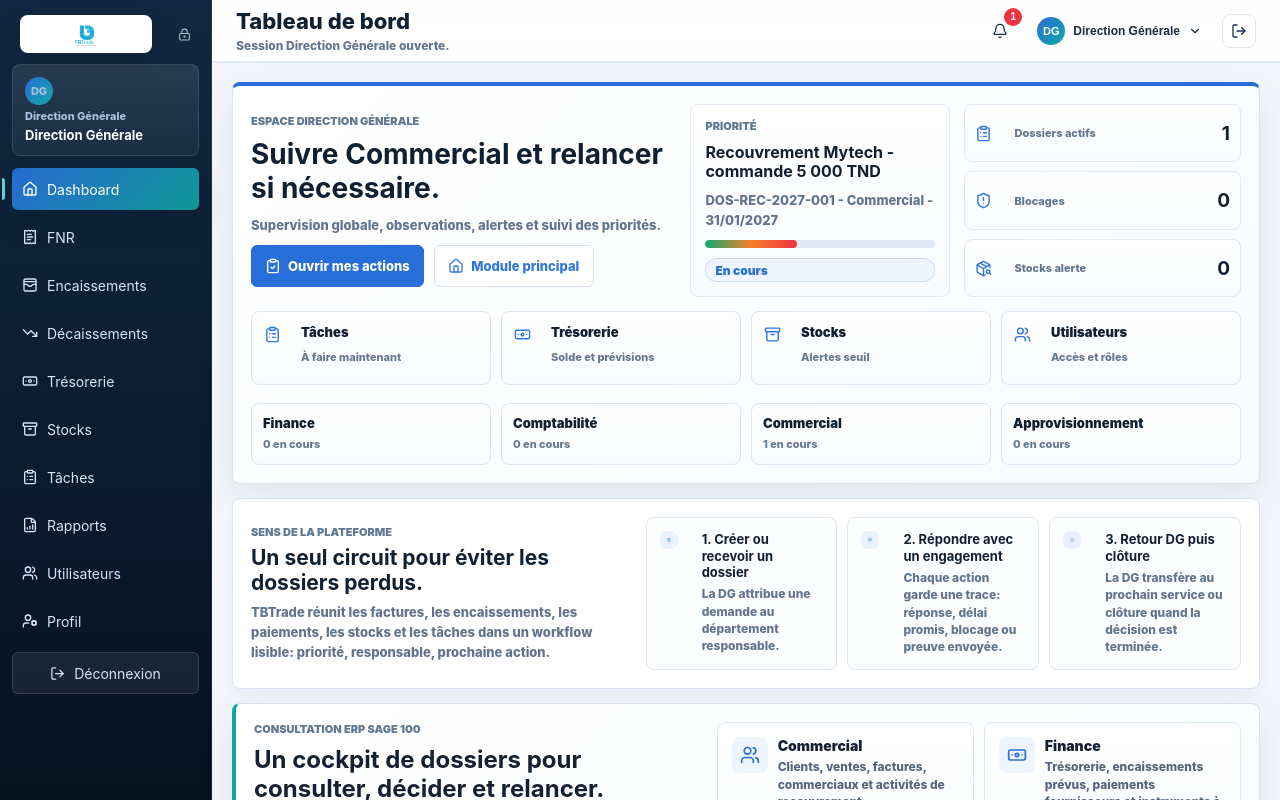
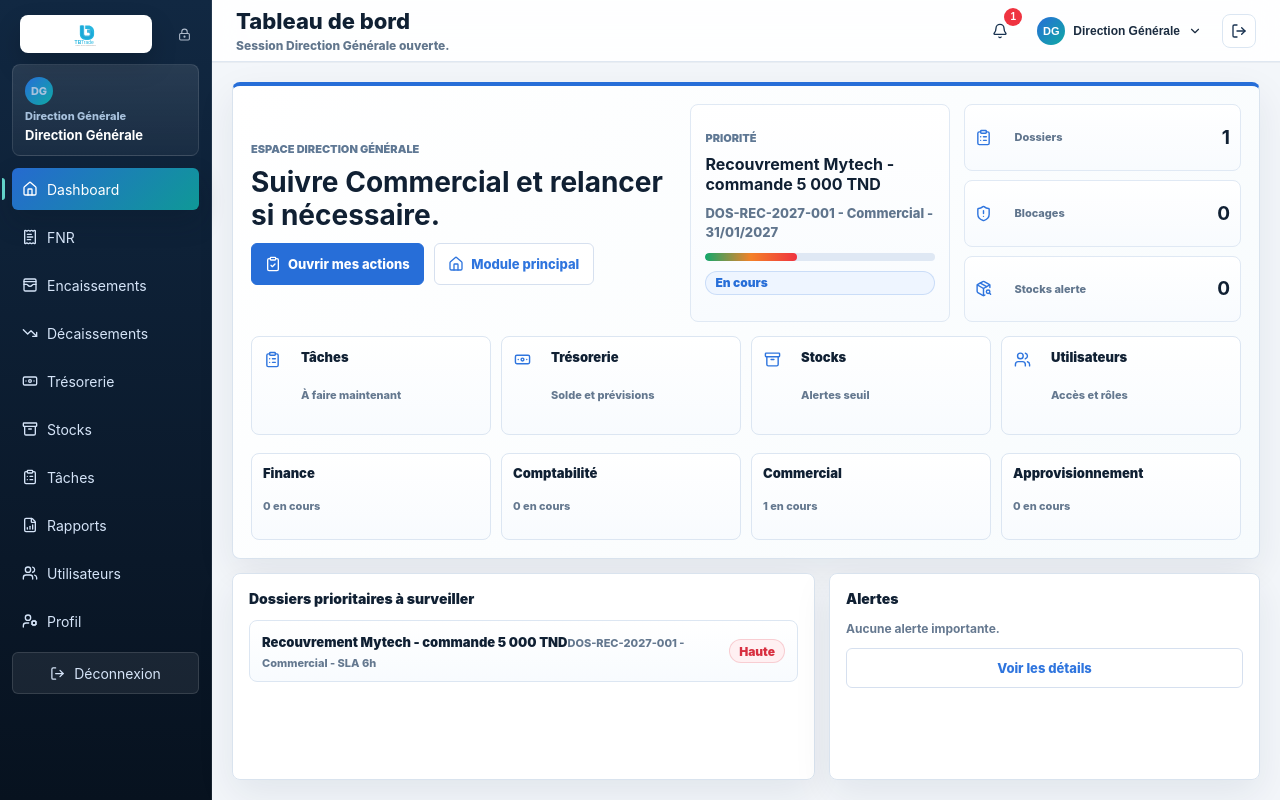
Before and after one commit to Mahdi-654/APP_TBTRADE, a React (Vite) app: page / in a window 1280 px wide. Both pictures are taken after a click on the button "Se connecter". Shown: the top 800 px of the page. Built offline with nearby package versions, Linux system fonts and the light colour scheme.

Commit message:
Simplify dossier interface

```diff
--- a/src/App.tsx
+++ b/src/App.tsx
@@ -64,7 +64,6 @@ import {
   navItems,
   priorityRank,
   reports,
-  roleCapabilities,
   roleHome,
   roleLabels,
   rolePermissions,
@@ -563,8 +562,6 @@ function Dashboard({
         onOpenScreen={onOpenScreen}
         onOpenDepartment={onOpenDepartment}
       />
-      <WorkflowPurpose user={user} onOpenScreen={onOpenScreen} />
-      <ErpReadiness onOpenScreen={onOpenScreen} />
       <DashboardEssentials
         user={user}
         visibleCases={visibleCases}
@@ -574,125 +571,6 @@ function Dashboard({
         onAction={onAction}
       />
     </>
-  )
-}
-
-function WorkflowPurpose({
-  user,
-  onOpenScreen,
-}: {
-  user: UserAccount
-  onOpenScreen: (screen: ScreenKey) => void
-}) {
-  const steps = [
-    {
-      icon: ClipboardList,
-      title: '1. Créer ou recevoir un dossier',
-      detail: user.role === 'dg'
-        ? 'La DG attribue une demande au département responsable.'
-        : 'Votre service reçoit uniquement les dossiers qui le concernent.',
-      screen: 'taches' as const,
-    },
-    {
-      icon: MessageSquareText,
-      title: '2. Répondre avec un engagement',
-      detail: 'Chaque action garde une trace: réponse, délai promis, blocage ou preuve envoyée.',
-      screen: 'taches' as const,
-    },
-    {
-      icon: CheckCircle2,
-      title: '3. Retour DG puis clôture',
-      detail: 'La DG transfère au prochain service ou clôture quand la décision est terminée.',
-      screen: user.role === 'dg' ? 'dashboard' as const : roleHome[user.role],
-    },
-  ]
-
-  return (
-    <section className="workflow-purpose" aria-label="Sens du workflow TBTrade">
-      <div className="purpose-copy">
-        <span className="eyebrow">Sens de la plateforme</span>
-        <h2>Un seul circuit pour éviter les dossiers perdus.</h2>
-        <p>TBTrade réunit les factures, les encaissements, les paiements, les stocks et les tâches dans un workflow lisible: priorité, responsable, prochaine action.</p>
-      </div>
-      <div className="purpose-steps">
-        {steps.map((step) => {
-          const Icon = step.icon
-          return (
-            <button key={step.title} type="button" onClick={() => onOpenScreen(step.screen)}>
-              <Icon size={18} />
-              <span>
-                <strong>{step.title}</strong>
-                <small>{step.detail}</small>
-              </span>
-            </button>
-          )
-        })}
-      </div>
-    </section>
-  )
-}
-
-function ErpReadiness({ onOpenScreen }: { onOpenScreen: (screen: ScreenKey) => void }) {
-  const modules = [
-    ['Commercial', 'Clients, ventes, factures, commerciaux et activités de recouvrement.', Users],
-    ['Finance', 'Trésorerie, encaissements prévus, paiements fournisseurs et instruments à échéance.', Banknote],
-    ['Comptabilité', 'Lettrage, pièces comptables, factures et rapprochements.', FileSpreadsheet],
-    ['FNR', 'Factures Non Réglées, soldes clients et actions commerciales associées.', ReceiptText],
-  ] as const
-  const checks = [
-    'Lecture des dossiers clients, fournisseurs, factures et règlements depuis Sage 100',
-    'Contrôle des soldes, échéances, retards et pièces sans double saisie',
-    'Recommandations DG sur recouvrement, paiement fournisseur et rupture stock',
-  ]
-  const phases = [
-    'Analyse des besoins',
-    'Architecture et modèle de données',
-    'Modules ERP métier',
-    'Notifications et workflows',
-    'Connexion .env aux sources',
-    'Intégration Sage 100',
-    'Tests et validation',
-    'Déploiement Render',
-    'Maintenance continue',
-  ]
-
-  return (
-    <section className="erp-readiness" aria-label="Architecture ERP configurable">
-      <div className="erp-readiness-copy">
-        <span className="eyebrow">Consultation ERP Sage 100</span>
-        <h2>Un cockpit de dossiers pour consulter, décider et relancer.</h2>
-        <p>La version actuelle fonctionne avec des données de démonstration structurées comme les dossiers Sage 100. La connexion production sera pilotée par variables `.env` afin de brancher Sage 100, SQL ou une API passerelle sans réécrire l’interface.</p>
-        <div className="erp-status-row">
-          <Status value="Sage 100 prévu" />
-          <Status value="Lecture ERP" />
-          <Status value="Render ready" />
-        </div>
-        <div className="erp-checklist">
-          {checks.map((check) => (
-            <span key={check}><CheckCircle2 size={14} /> {check}</span>
-          ))}
-        </div>
-      </div>
-      <div className="erp-module-grid">
-        {modules.map(([title, detail, Icon]) => (
-          <button key={title} type="button" onClick={() => onOpenScreen(title === 'FNR' ? 'fnr' : title === 'Finance' ? 'tresorerie' : title === 'Commercial' ? 'encaissements' : 'decaissements')}>
-            <Icon size={17} />
-            <span>
-              <strong>{title}</strong>
-              <small>{detail}</small>
-            </span>
-          </button>
-        ))}
-      </div>
-      <div className="erp-phase-rail">
-        {phases.map((phase, index) => (
-          <span className={index < 4 ? 'active' : index === 4 ? 'next' : ''} key={phase}>
-            <b>{index + 1}</b>
-            {phase}
-          </span>
-        ))}
-      </div>
-    </section>
   )
 }
 
@@ -730,7 +608,6 @@ function RoleWorkbench({
       <div className="workbench-main">
         <span className="eyebrow">Espace {roleLabels[user.role]}</span>
         <h2>{nextCase ? getNextActionLabel(nextCase, user) : 'Tout est calme pour cette session.'}</h2>
-        <p>{roleCapabilities[user.role]}</p>
         <div className="workbench-actions">
           <button className="primary-action large" type="button" onClick={() => onOpenScreen('taches')}>
             <ClipboardCheck size={16} />
@@ -756,7 +633,7 @@ function RoleWorkbench({
         ) : (
           <>
             <strong>Aucune urgence</strong>
-            <small>Les modules restent disponibles dans les raccourcis.</small>
+            <small>Pas de dossier urgent.</small>
             <Status value="Flux normal" />
           </>
         )}
@@ -764,7 +641,7 @@ function RoleWorkbench({
       <div className="workbench-kpis">
         <article>
           <ClipboardList size={17} />
-          <span>{user.role === 'dg' ? 'Dossiers actifs' : 'Mes actions'}</span>
+          <span>Dossiers</span>
           <strong>{pendingForRole}</strong>
         </article>
         <article>
@@ -841,7 +718,7 @@ function DashboardEssentials({
           {importantCases.length === 0 && <p className="muted">Aucun dossier actif à traiter.</p>}
         </div>
       </Panel>
-      <Panel title="Alertes et blocages">
+      <Panel title="Alertes">
         <div className="simple-alerts">
           {blockedCases.slice(0, 2).map((item) => (
             <article key={item.id}>
@@ -2142,11 +2019,10 @@ function Taches({
     <>
       <ModuleHeader
         eyebrow="Module dossiers"
-        title="Boîtes par département et décision DG"
-        description="Chaque opération devient un dossier: la DG distribue, le département décide et traite, puis le dossier revient verrouillé à la DG."
+        title="Dossiers"
+        description="Ouvrir le dossier, répondre, transférer ou clôturer."
       />
       <SimpleTaskHeader cases={workflowCases} user={user} notifications={inboxItems.length} />
-      <BusinessFlowGuide />
       {user.role === 'dg' && (
         <DepartmentFilter cases={workflowCases} active={departmentFocus} onChange={(role) => {
           onDepartmentFocusChange(role)
@@ -2154,7 +2030,6 @@ function Taches({
           onAction(role === 'all' ? 'Tous les départements affichés.' : `Dossiers ${roleLabels[role]} affichés.`)
         }} />
       )}
-      <ImportantDossierDates cases={visibleCases} />
       {user.role === 'dg' && (
         <Panel title="Attribuer une tâche DG">
           <form className="task-assignment" onSubmit={createTask}>
@@ -2228,145 +2103,14 @@ function SimpleTaskHeader({ cases, user, notifications }: { cases: WorkflowCase[
   return (
     <section className="simple-task-header">
       <div>
-        <span className="eyebrow">Dossiers par département</span>
-        <h2>{user.role === 'dg' ? 'Choisir un dossier, puis le transférer au bon département.' : `Dossiers affectés à ${roleLabels[user.role]}.`}</h2>
-        <p>Chaque colonne représente le responsable actuel. Le bouton Ouvrir affiche la fiche complète, les messages et la décision suivante.</p>
+        <span className="eyebrow">Flux simple</span>
+        <h2>{user.role === 'dg' ? 'Dossier à suivre' : `Dossier ${roleLabels[user.role]}`}</h2>
+        <p>Ouvrir, traiter, puis retourner à la DG.</p>
       </div>
       <div className="simple-task-kpis">
         <article><strong>{current.length}</strong><span>Dossiers visibles</span></article>
         <article><strong>{blocked.length}</strong><span>Blocages</span></article>
         <article><strong>{notifications}</strong><span>Messages</span></article>
-      </div>
-    </section>
-  )
-}
-
-function ImportantDossierDates({ cases }: { cases: WorkflowCase[] }) {
-  const important = [...cases]
-    .filter((item) => item.status !== 'Terminé')
-    .sort(compareCasesByPriorityAndDate)
-    .slice(0, 5)
-
-  return (
-    <section className="important-dates">
-      <div>
-        <span className="eyebrow">Dates dossiers</span>
-        <strong>Priorités à surveiller</strong>
-      </div>
-      {important.map((item) => (
-        <article key={`date-${item.id}`}>
-          <CalendarDays size={15} />
-          <span>
-            <b>{formatDossierDate(item)}</b>
-            {item.id} - {roleLabels[item.currentRole]}
-          </span>
-          <Status value={item.priority} />
-        </article>
-      ))}
-      {important.length === 0 && <p className="muted">Aucune date urgente.</p>}
-    </section>
-  )
-}
-
-function BusinessFlowGuide() {
-  const rules = [
-    {
-      icon: LockKeyhole,
-      title: 'Dossier verrouillé après traitement',
-      detail: 'Quand un département clique sur Dossier traité, son travail est marqué effectué et ne peut plus être modifié.',
-      status: 'Verrou DG',
-    },
-    {
-      icon: ShieldAlert,
-      title: 'Réouverture uniquement Direction',
-      detail: 'La DG peut rouvrir le même dossier au même département pour complément, avec une trace claire dans l’historique.',
-      status: 'Audit',
-    },
-    {
-      icon: Workflow,
-      title: 'Une opération = un dossier',
-      detail: 'Commande, facture, paiement fournisseur, règlement client ou FNR suivent le même fil de décision interservices.',
-      status: 'Flux unique',
-    },
-    {
-      icon: MessageSquareText,
-      title: 'Communication simple',
-      detail: 'Chaque décision, observation DG, réponse service et preuve fournisseur reste dans le même dossier.',
-      status: 'Messages',
-    },
-  ] as const
-
-  const departmentRules = [
-    {
-      from: 'DG',
-      to: 'Tous',
-      title: 'Distribution des tâches',
-      detail: 'La Direction attribue le dossier, pose des observations et décide du prochain département sans écraser la décision métier.',
-      proof: 'Ordre DG + historique',
-    },
-    {
-      from: 'Commercial',
-      to: 'Finance / Compta',
-      title: 'FNR et factures clients',
-      detail: 'Le commercial renseigne le recouvrement client. Finance contrôle l’impact trésorerie et Compta rapproche les factures.',
-      proof: 'Plan recouvrement + facture client',
-    },
-    {
-      from: 'Appro',
-      to: 'Finance',
-      title: 'Commande fournisseur',
-      detail: 'L’Appro passe la commande seulement avec besoin justifié, fournisseur identifié et preuve de passation.',
-      proof: 'Bon de commande / preuve FRS',
-    },
-    {
-      from: 'Finance',
-      to: 'Appro / Commercial',
-      title: 'Arbitrage trésorerie',
-      detail: 'Finance rapproche les paiements fournisseurs avec les encaissements attendus et peut demander accélération client.',
-      proof: 'Échéancier + situation bancaire',
-    },
-    {
-      from: 'Compta',
-      to: 'Finance',
-      title: 'Rapprochement règlement',
-      detail: 'Compta vérifie facture, règlement, lettrage et pièces justificatives avant décision financière finale.',
-      proof: 'Facture + lettrage',
-    },
-  ] as const
-
-  return (
-    <section className="business-flow-guide">
-      <div className="flow-guide-header">
-        <div>
-          <span className="eyebrow">Logique consultative entreprise</span>
-          <h2>Des dossiers verrouillés, traçables et reliés entre tous les départements.</h2>
-          <p>La DG distribue les tâches et observe. Les départements prennent leur décision métier, terminent leur travail, puis le dossier revient à la DG pour transfert, clôture ou réouverture contrôlée.</p>
-        </div>
-        <Status value="Production workflow" />
-      </div>
-      <div className="flow-rule-grid">
-        {rules.map(({ icon: Icon, title, detail, status }) => (
-          <article key={title}>
-            <span className="flow-rule-icon"><Icon size={17} /></span>
-            <strong>{title}</strong>
-            <p>{detail}</p>
-            <Status value={status} />
-          </article>
-        ))}
-      </div>
-      <div className="department-logic-grid">
-        {departmentRules.map((rule) => (
-          <article key={rule.title}>
-            <div className="department-route">
-              <span>{rule.from}</span>
-              <ChevronRight size={14} />
-              <span>{rule.to}</span>
-            </div>
-            <strong>{rule.title}</strong>
-            <p>{rule.detail}</p>
-            <small>Preuve attendue: {rule.proof}</small>
-          </article>
-        ))}
       </div>
     </section>
   )
```
